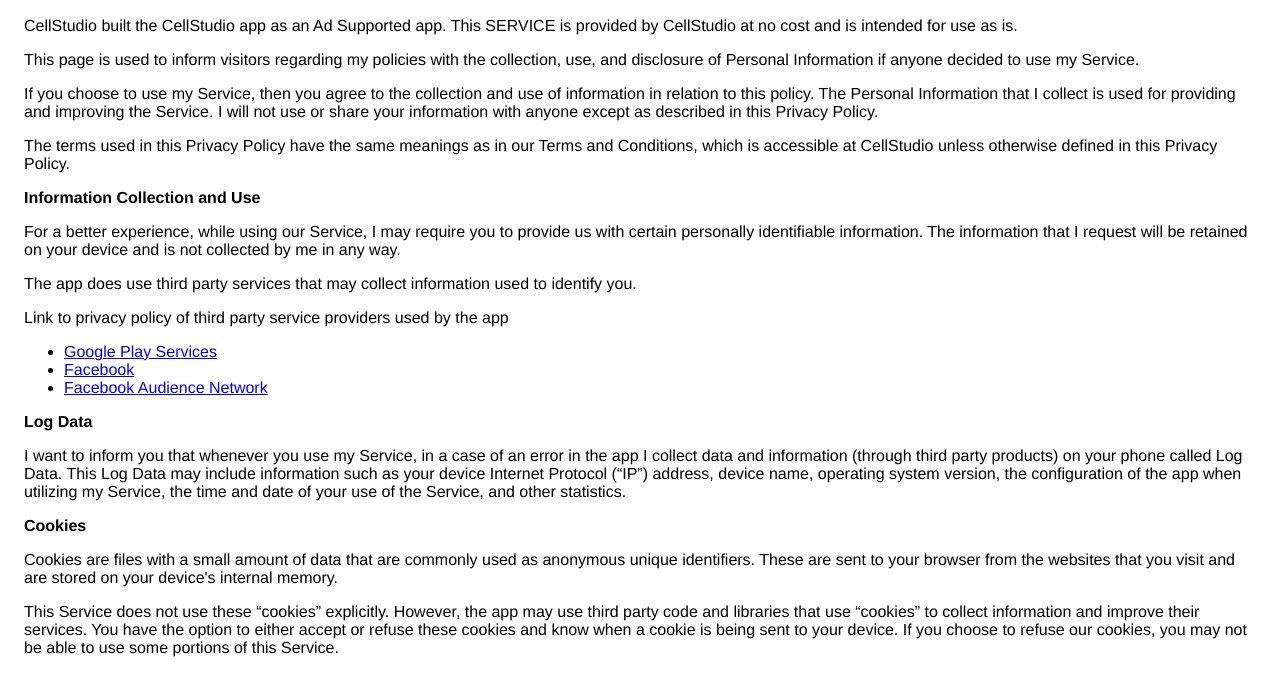
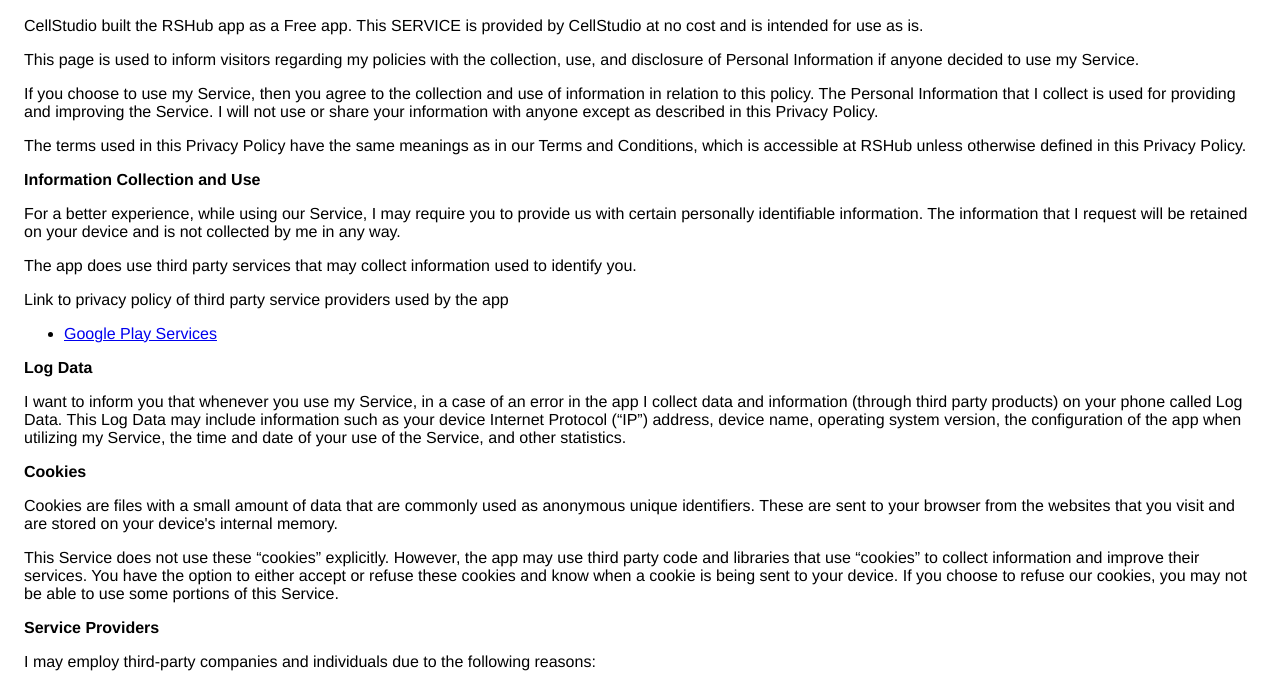
Before and after one commit to Cell-Studio/RSHub, a plain HTML site: page index.html in a window 1280 px wide. Shown: the part 75-749 px from the top of the page. Drawn offline with Linux system fonts and the light colour scheme.

Commit message:
Update index.html

```diff
--- a/index.html
+++ b/index.html
@@ -8,8 +8,8 @@
     </head>
     <body>
     <h2>Privacy Policy</h2> <p>
-                    CellStudio built the CellStudio app as
-                    an Ad Supported app. This SERVICE is provided by
+                    CellStudio built the RSHub app as
+                    a Free app. This SERVICE is provided by
                     CellStudio at no cost and is intended for
                     use as is.
                   </p> <p>
@@ -28,7 +28,7 @@
                   </p> <p>
                     The terms used in this Privacy Policy have the same meanings
                     as in our Terms and Conditions, which is accessible at
-                    CellStudio unless otherwise defined in this Privacy
+                    RSHub unless otherwise defined in this Privacy
                     Policy.
                   </p> <p><strong>Information Collection and Use</strong></p> <p>
                     For a better experience, while using our Service,
@@ -42,7 +42,7 @@
                   </p> <div><p>
                       Link to privacy policy of third party service providers
                       used by the app
-                    </p> <ul><li><a href="https://www.google.com/policies/privacy/" target="_blank">Google Play Services</a></li><!----><!----><li><a href="https://www.facebook.com/about/privacy" target="_blank">Facebook</a></li><!----><!----><li><a href="https://developers.facebook.com/docs/audience-network/policy/" target="_blank">Facebook Audience Network</a></li><!----><!----><!----><!----><!----><!----><!----></ul></div> <p><strong>Log Data</strong></p> <p>
+                    </p> <ul><li><a href="https://www.google.com/policies/privacy/" target="_blank">Google Play Services</a></li><!----><!----><!----><!----><!----><!----><!----><!----><!----><!----></ul></div> <p><strong>Log Data</strong></p> <p>
                     I want to inform you that whenever
                     you use my Service, in a case of an error in the
                     app I collect data and information (through third
@@ -113,6 +113,6 @@
                     If you have any questions or suggestions about
                     my Privacy Policy, do not hesitate to contact
                     me at cellstudiox3@gmail.com.
-                  </p>
+                  </p> <p>
     </body>
     </html>
```
